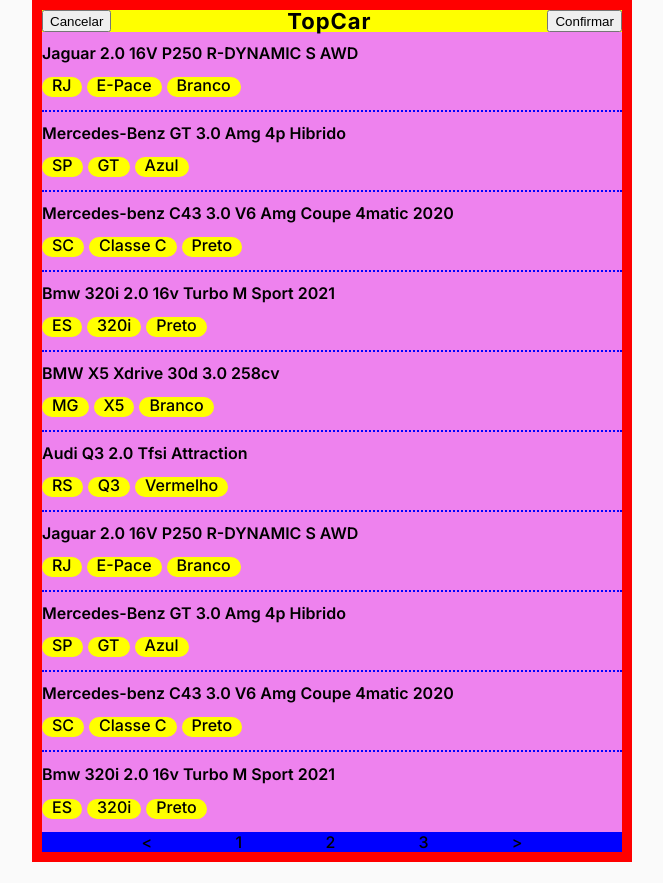
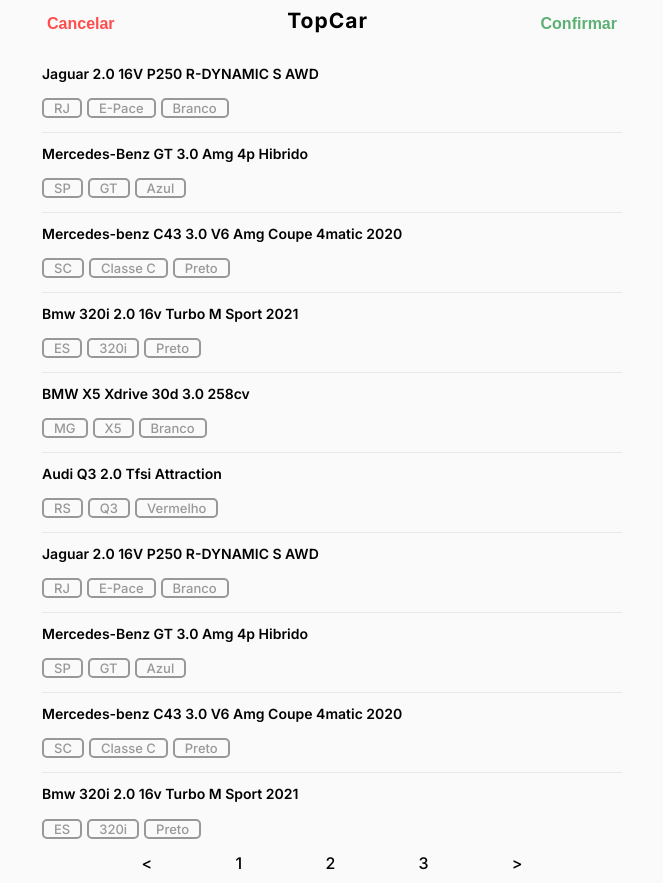
Before and after one commit to cgabrieu/topcar, a React (Create React App) app: page / in a window 1280 px wide. Shown: the whole page, without its empty margins (308-971 px from the left). Before the commit the page ends 862 px from the top, so only its background shows below. Built offline with nearby package versions, Linux system fonts and the light colour scheme.

Commit message:
feat(layout): make it better

```diff
--- a/src/components/Base.container.js
+++ b/src/components/Base.container.js
@@ -18,5 +18,4 @@ const Container = styled.div`
 	display: flex;
 	width: 600px;
 	padding: 10px;
-	background-color: red;
 `;
--- a/src/components/List.component.js
+++ b/src/components/List.component.js
@@ -13,9 +13,7 @@ export default function List({ carsList }) {
 }
 
 const ListContainer = styled.ul`
-	background-color: green;
-
 	li:not(li:last-child) {
-		border-bottom: 2px dotted blue;
+		border-bottom: 1.5px solid var(--light-text-color);
 	}
 `;
--- a/src/components/ListItem.component.js
+++ b/src/components/ListItem.component.js
@@ -20,10 +20,9 @@ const ItemContainer = styled.li`
 	justify-content: space-around;
 	height: 80px;
 	padding: 5px 0;
-	background-color: violet;
 
 	> h3 {
-		font-size: 16px;
+		font-size: 14px;
 		font-weight: 600;
 	}
 `;
@@ -37,8 +36,12 @@ const TagContainer = styled.div`
 `;
 
 const Tag = styled.div`
+	display: flex;
+	align-items: center;
 	height: 20px;
-	border-radius: 10px;
+	font-size: 13px;
+	border-radius: 5px;
 	padding: 0 10px;
-	background-color: yellow;
+	border: 2px solid var(--smoke-color);
+	color: var(--smoke-color);
 `;
--- a/src/pages/Home/index.js
+++ b/src/pages/Home/index.js
@@ -6,7 +6,7 @@ import { TITLES, BUTTONS } from './Home.consts';
 import useCarsListPagination from '../../hooks/useCarsListPagination';
 
 export default function Home() {
-	const { currentData, next, prev, goTo, maxPage } = useCarsListPagination();
+	const { currentData, currentPage, next, prev, goTo, maxPage } = useCarsListPagination();
 	const carsList = currentData();
 
 	return (
@@ -17,28 +17,42 @@ export default function Home() {
 				<ConfirmButton>{BUTTONS.confirm}</ConfirmButton>
 			</HomeNav>
 			<List carsList={carsList} />
-			<Pagination next={next} prev={prev} goTo={goTo} maxPage={maxPage} />
+			<Pagination currentPage={currentPage} next={next} prev={prev} goTo={goTo} maxPage={maxPage} />
 		</HomeContainer>
 	);
 }
 
 const HomeContainer = styled.div`
 	width: 100%;
-	background: blue;
 `;
 
 const HomeNav = styled.div`
 	display: flex;
-	background: yellow;
+	margin-bottom: 15px;
 `;
 
 const HomeTitle = styled.h2`
-	font-size: 22px;
+	font-size: 21px;
 	font-weight: bold;
 	letter-spacing: 1px;
 	margin: 0 auto;
 `;
 
-const CancelButton = styled.button``;
+const CancelButton = styled.button`
+	background: none;
+	color: var(--cancel-text-color);
+	border: none;
+	font-size: 16px;
+	font-weight: 600;
+	outline: inherit;
+	cursor: pointer;
+	padding: 5px;
 
-const ConfirmButton = styled(CancelButton)``;
+	&:hover {
+		animation: shake 500ms ease-in-out forwards;
+	}
+`;
+
+const ConfirmButton = styled(CancelButton)`
+	color: var(--secondary-text-color);
+`;
```
